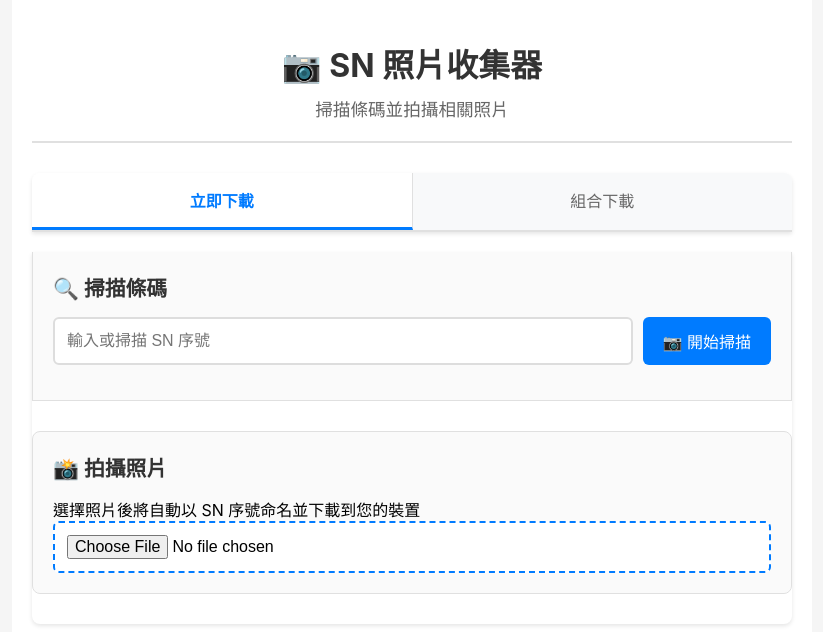
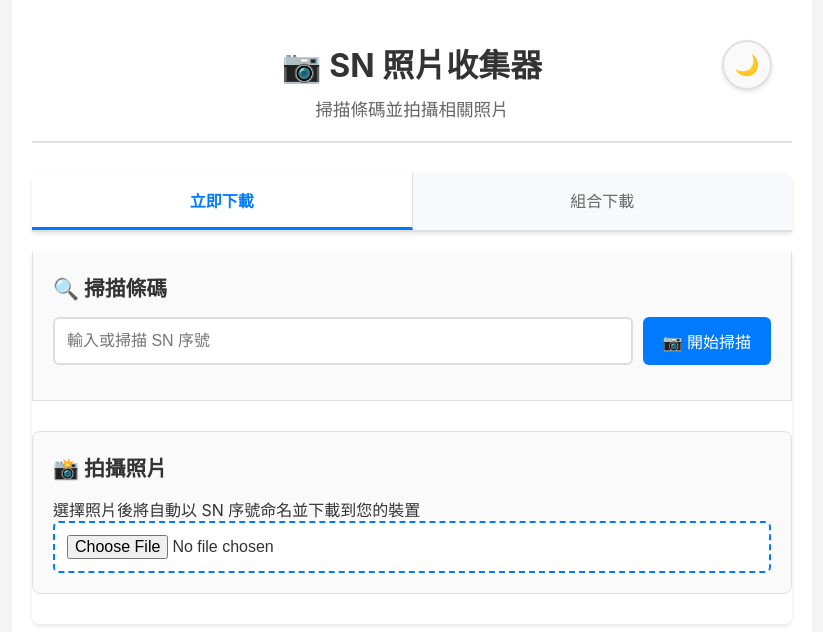
Before and after one commit to WindoC/sn-scan, a Next.js app: page / in a window 1280 px wide. Shown: the top 632 px of the page, without its empty margins (228-1051 px from the left). Built offline with nearby package versions, Linux system fonts and the light colour scheme.

Commit message:
feat: Implement theme toggle functionality with context and styles

```diff
--- /dev/null
+++ b/app/components/ThemeToggle.jsx
@@ -0,0 +1,32 @@
+'use client';
+
+import { useTheme } from '../contexts/ThemeContext';
+
+export default function ThemeToggle() {
+  const { theme, toggleTheme, isHydrated } = useTheme();
+
+  // Show loading state during hydration to prevent flash
+  if (!isHydrated) {
+    return (
+      <button className="theme-toggle loading" disabled>
+        🌓
+      </button>
+    );
+  }
+
+  const handleToggle = () => {
+    console.log('🎨 ThemeToggle: User clicked theme toggle button');
+    toggleTheme();
+  };
+
+  return (
+    <button
+      className="theme-toggle"
+      onClick={handleToggle}
+      title={`切換到${theme === 'light' ? '深色' : '淺色'}模式`}
+      aria-label={`切換到${theme === 'light' ? '深色' : '淺色'}模式`}
+    >
+      {theme === 'light' ? '🌙' : '☀️'}
+    </button>
+  );
+}
--- /dev/null
+++ b/app/contexts/ThemeContext.jsx
@@ -0,0 +1,81 @@
+'use client';
+
+import { createContext, useContext, useEffect, useState } from 'react';
+
+const ThemeContext = createContext();
+
+const THEME_STORAGE_KEY = 'theme_preference';
+
+export function ThemeProvider({ children }) {
+  const [theme, setTheme] = useState('light'); // Default to light theme
+  const [isHydrated, setIsHydrated] = useState(false);
+
+  // Handle hydration and load saved theme preference
+  useEffect(() => {
+    console.log('🎨 ThemeProvider: Initializing theme system...');
+    setIsHydrated(true);
+
+    // Check for saved theme preference
+    const savedTheme = localStorage.getItem(THEME_STORAGE_KEY);
+    console.log('🎨 ThemeProvider: Saved theme from localStorage:', savedTheme);
+
+    if (savedTheme && (savedTheme === 'light' || savedTheme === 'dark')) {
+      console.log('🎨 ThemeProvider: Applying saved theme:', savedTheme);
+      setTheme(savedTheme);
+    } else {
+      // Check system preference if no saved preference
+      const systemPrefersDark = window.matchMedia('(prefers-color-scheme: dark)').matches;
+      const systemTheme = systemPrefersDark ? 'dark' : 'light';
+      console.log('🎨 ThemeProvider: System prefers:', systemTheme);
+      setTheme(systemTheme);
+    }
+  }, []);
+
+  // Apply theme to document and save preference
+  useEffect(() => {
+    if (!isHydrated) return;
+
+    console.log('🎨 ThemeProvider: Applying theme to document:', theme);
+
+    // Apply theme to document
+    document.documentElement.setAttribute('data-theme', theme);
+
+    // Save to localStorage
+    localStorage.setItem(THEME_STORAGE_KEY, theme);
+    console.log('🎨 ThemeProvider: Theme saved to localStorage:', theme);
+
+    // Update meta theme-color for mobile browsers
+    const metaThemeColor = document.querySelector('meta[name="theme-color"]');
+    if (metaThemeColor) {
+      const newColor = theme === 'dark' ? '#1a1a1a' : '#4F46E5';
+      metaThemeColor.setAttribute('content', newColor);
+      console.log('🎨 ThemeProvider: Updated meta theme-color to:', newColor);
+    }
+  }, [theme, isHydrated]);
+
+  const toggleTheme = () => {
+    const newTheme = theme === 'light' ? 'dark' : 'light';
+    console.log('🎨 ThemeProvider: Toggling theme from', theme, 'to', newTheme);
+    setTheme(newTheme);
+  };
+
+  const value = {
+    theme,
+    toggleTheme,
+    isHydrated
+  };
+
+  return (
+    <ThemeContext.Provider value={value}>
+      {children}
+    </ThemeContext.Provider>
+  );
+}
+
+export function useTheme() {
+  const context = useContext(ThemeContext);
+  if (context === undefined) {
+    throw new Error('useTheme must be used within a ThemeProvider');
+  }
+  return context;
+}
--- a/app/globals.css
+++ b/app/globals.css
@@ -1,3 +1,58 @@
+/* CSS Custom Properties for Theme System */
+:root {
+  /* Light theme colors */
+  --bg-primary: #f5f5f5;
+  --bg-secondary: white;
+  --bg-tertiary: #fafafa;
+  --bg-hover: #f8f9fa;
+  --bg-active: #e9ecef;
+
+  --text-primary: #333;
+  --text-secondary: #666;
+  --text-muted: #999;
+
+  --border-primary: #e0e0e0;
+  --border-secondary: #ddd;
+
+  --accent-primary: #007bff;
+  --accent-primary-hover: #0056b3;
+  --accent-success: #28a745;
+  --accent-success-hover: #218838;
+  --accent-danger: #dc3545;
+  --accent-danger-hover: #c82333;
+  --accent-disabled: #6c757d;
+
+  --shadow-light: rgba(0,0,0,0.1);
+  --shadow-medium: rgba(0,0,0,0.15);
+}
+
+/* Dark theme colors */
+[data-theme="dark"] {
+  --bg-primary: #1a1a1a;
+  --bg-secondary: #2d2d2d;
+  --bg-tertiary: #3a3a3a;
+  --bg-hover: #404040;
+  --bg-active: #4a4a4a;
+
+  --text-primary: #ffffff;
+  --text-secondary: #cccccc;
+  --text-muted: #999999;
+
+  --border-primary: #404040;
+  --border-secondary: #555555;
+
+  --accent-primary: #4dabf7;
+  --accent-primary-hover: #339af0;
+  --accent-success: #51cf66;
+  --accent-success-hover: #40c057;
+  --accent-danger: #ff6b6b;
+  --accent-danger-hover: #fa5252;
+  --accent-disabled: #868e96;
+
+  --shadow-light: rgba(0,0,0,0.3);
+  --shadow-medium: rgba(0,0,0,0.4);
+}
+
 * {
   box-sizing: border-box;
   padding: 0;
@@ -13,82 +68,127 @@ body {
     sans-serif;
   -webkit-font-smoothing: antialiased;
   -moz-osx-font-smoothing: grayscale;
-  background-color: #f5f5f5;
+  background-color: var(--bg-primary);
+  color: var(--text-primary);
+  transition: background-color 0.3s ease, color 0.3s ease;
 }
 
 .container {
   max-width: 800px;
   margin: 0 auto;
   padding: 20px;
-  background-color: white;
+  background-color: var(--bg-secondary);
   min-height: 100vh;
+  transition: background-color 0.3s ease;
 }
 
 header {
   text-align: center;
   margin-bottom: 30px;
   padding: 20px 0;
-  border-bottom: 2px solid #e0e0e0;
+  border-bottom: 2px solid var(--border-primary);
+  position: relative;
 }
 
 header h1 {
-  color: #333;
+  color: var(--text-primary);
   font-size: 2rem;
   margin-bottom: 10px;
 }
 
 header p {
-  color: #666;
+  color: var(--text-secondary);
   font-size: 1.1rem;
+}
+
+/* Theme Toggle Button Styles */
+.theme-toggle {
+  position: absolute;
+  top: 20px;
+  right: 20px;
+  background: var(--bg-tertiary);
+  border: 2px solid var(--border-primary);
+  border-radius: 50%;
+  width: 50px;
+  height: 50px;
+  cursor: pointer;
+  font-size: 20px;
+  display: flex;
+  align-items: center;
+  justify-content: center;
+  transition: all 0.3s ease;
+  box-shadow: 0 2px 4px var(--shadow-light);
+}
+
+.theme-toggle:hover:not(:disabled) {
+  background: var(--bg-hover);
+  transform: scale(1.05);
+  box-shadow: 0 4px 8px var(--shadow-medium);
+}
+
+.theme-toggle:active {
+  transform: scale(0.95);
+}
+
+.theme-toggle.loading {
+  opacity: 0.6;
+  cursor: not-allowed;
+}
+
+.theme-toggle:disabled {
+  cursor: not-allowed;
+  opacity: 0.6;
 }
 
 /* Tab Navigation Styles */
 .tab-navigation {
   display: flex;
   margin-bottom: 20px;
-  border-bottom: 2px solid #e0e0e0;
-  background-color: white;
+  border-bottom: 2px solid var(--border-primary);
+  background-color: var(--bg-secondary);
   border-radius: 8px 8px 0 0;
   overflow: hidden;
-  box-shadow: 0 2px 4px rgba(0,0,0,0.1);
+  box-shadow: 0 2px 4px var(--shadow-light);
+  transition: all 0.3s ease;
 }
 
 .tab-btn {
   flex: 1;
   padding: 15px 20px;
-  background-color: #f8f9fa;
+  background-color: var(--bg-hover);
   border: none;
   cursor: pointer;
   font-size: 16px;
   font-weight: 500;
-  color: #666;
+  color: var(--text-secondary);
   transition: all 0.3s ease;
   border-bottom: 3px solid transparent;
   position: relative;
 }
 
 .tab-btn:hover {
-  background-color: #e9ecef;
-  color: #333;
+  background-color: var(--bg-active);
+  color: var(--text-primary);
 }
 
 .tab-btn.active {
-  background-color: white;
-  color: #007bff;
-  border-bottom-color: #007bff;
+  background-color: var(--bg-secondary);
+  color: var(--accent-primary);
+  border-bottom-color: var(--accent-primary);
   font-weight: 600;
 }
 
 .tab-btn:first-child {
-  border-right: 1px solid #e0e0e0;
+  border-right: 1px solid var(--border-primary);
 }
 
 /* Mode Content Wrapper */
 .mode-content {
-  background-color: white;
+  background-color: var(--bg-secondary);
   border-radius: 0 0 8px 8px;
-  box-shadow: 0 2px 4px rgba(0,0,0,0.1);
+  box-shadow: 0 2px 4px var(--shadow-light);
   overflow: hidden;
+  transition: all 0.3s ease;
 }
 
 .mode-content section:first-child {
@@ -100,13 +200,14 @@ header p {
 section {
   margin-bottom: 30px;
   padding: 20px;
-  border: 1px solid #e0e0e0;
+  border: 1px solid var(--border-primary);
   border-radius: 8px;
-  background-color: #fafafa;
+  background-color: var(--bg-tertiary);
+  transition: all 0.3s ease;
 }
 
 section h2 {
-  color: #333;
+  color: var(--text-primary);
   margin-bottom: 15px;
   font-size: 1.3rem;
 }
@@ -122,19 +223,22 @@ section h2 {
   flex: 1;
   min-width: 200px;
   padding: 12px;
-  border: 2px solid #ddd;
+  border: 2px solid var(--border-secondary);
   border-radius: 6px;
   font-size: 16px;
+  background-color: var(--bg-secondary);
+  color: var(--text-primary);
+  transition: all 0.3s ease;
 }
 
 .sn-input:focus {
   outline: none;
-  border-color: #007bff;
+  border-color: var(--accent-primary);
 }
 
 .scan-btn {
   padding: 12px 20px;
-  background-color: #007bff;
+  background-color: var(--accent-primary);
   color: white;
   border: none;
   border-radius: 6px;
@@ -144,15 +248,15 @@ section h2 {
 }
 
 .scan-btn:hover {
-  background-color: #0056b3;
+  background-color: var(--accent-primary-hover);
 }
 
 .scan-btn.active {
-  background-color: #dc3545;
+  background-color: var(--accent-danger);
 }
 
 .scan-btn.active:hover {
-  background-color: #c82333;
+  background-color: var(--accent-danger-hover);
 }
 
 .scanner-container {
@@ -164,16 +268,18 @@ section h2 {
 .photo-input {
   width: 100%;
   padding: 12px;
-  border: 2px dashed #007bff;
+  border: 2px dashed var(--accent-primary);
   border-radius: 6px;
-  background-color: white;
+  background-color: var(--bg-secondary);
+  color: var(--text-primary);
   cursor: pointer;
   font-size: 16px;
+  transition: all 0.3s ease;
 }
 
 .photo-input:hover {
-  border-color: #0056b3;
-  background-color: #f8f9fa;
+  border-color: var(--accent-primary-hover);
+  background-color: var(--bg-hover);
 }
 
 .photo-grid {
@@ -185,17 +291,17 @@ section h2 {
 
 .photo-item {
   position: relative;
-  border: 1px solid #ddd;
+  border: 1px solid var(--border-secondary);
   border-radius: 8px;
   overflow: hidden;
-  background-color: white;
-  box-shadow: 0 2px 4px rgba(0,0,0,0.1);
-  transition: transform 0.2s;
+  background-color: var(--bg-secondary);
+  box-shadow: 0 2px 4px var(--shadow-light);
+  transition: all 0.3s ease;
 }
 
 .photo-item:hover {
   transform: translateY(-2px);
-  box-shadow: 0 4px 8px rgba(0,0,0,0.15);
+  box-shadow: 0 4px 8px var(--shadow-medium);
 }
 
 .photo-item img {
@@ -210,12 +316,13 @@ section h2 {
   display: flex;
   justify-content: space-between;
   align-items: center;
+  background-color: var(--bg-secondary);
 }
 
 .sn-label {
   font-size: 12px;
   font-weight: bold;
-  color: #333;
+  color: var(--text-primary);
   word-break: break-all;
 }
 
@@ -230,7 +337,8 @@ section h2 {
 }
 
 .delete-btn:hover {
-  background-color: #f8d7da;
+  background-color: var(--accent-danger);
+  color: white;
 }
 
 .actions-section {
@@ -252,26 +360,26 @@ section h2 {
 }
 
 .download-btn {
-  background-color: #28a745;
+  background-color: var(--accent-success);
   color: white;
 }
 
 .download-btn:hover:not(:disabled) {
-  background-color: #218838;
+  background-color: var(--accent-success-hover);
 }
 
 .clear-btn {
-  background-color: #dc3545;
+  background-color: var(--accent-danger);
   color: white;
 }
 
 .clear-btn:hover:not(:disabled) {
-  background-color: #c82333;
+  background-color: var(--accent-danger-hover);
 }
 
 .download-btn:disabled,
 .clear-btn:disabled {
-  background-color: #6c757d;
+  background-color: var(--accent-disabled);
   cursor: not-allowed;
   opacity: 0.6;
 }
--- a/app/layout.jsx
+++ b/app/layout.jsx
@@ -1,4 +1,5 @@
 import './globals.css'
+import { ThemeProvider } from './contexts/ThemeContext'
 
 export const metadata = {
   title: 'SN Photo Collector',
@@ -29,13 +30,20 @@ export const viewport = {
   width: 'device-width',
   initialScale: 1,
   themeColor: '#4F46E5',
-  colorScheme: 'light'
+  colorScheme: 'light dark'
 }
 
 export default function RootLayout({ children }) {
   return (
     <html lang="zh-TW">
-      <body>{children}</body>
+      <head>
+        <meta name="theme-color" content="#4F46E5" />
+      </head>
+      <body>
+        <ThemeProvider>
+          {children}
+        </ThemeProvider>
+      </body>
     </html>
   )
 }
--- a/app/page.jsx
+++ b/app/page.jsx
@@ -3,6 +3,7 @@
 import { useEffect, useState } from 'react';
 import JSZip from 'jszip';
 import { Html5QrcodeScanner } from 'html5-qrcode';
+import ThemeToggle from './components/ThemeToggle';
 
 const STORAGE_KEY = 'sn_photos';
 const TAB_STORAGE_KEY = 'active_tab'; // Key for storing active tab preference
@@ -365,6 +366,7 @@ export default function Home() {
         <header>
           <h1>📷 SN 照片收集器</h1>
           <p>掃描條碼並拍攝相關照片</p>
+          <ThemeToggle />
         </header>
         <nav className="tab-navigation">
           <button className="tab-btn active">立即下載</button>
@@ -384,6 +386,7 @@ export default function Home() {
       <header>
         <h1>📷 SN 照片收集器</h1>
         <p>掃描條碼並拍攝相關照片</p>
+        <ThemeToggle />
       </header>
 
       {/* Tab Navigation */}
```
